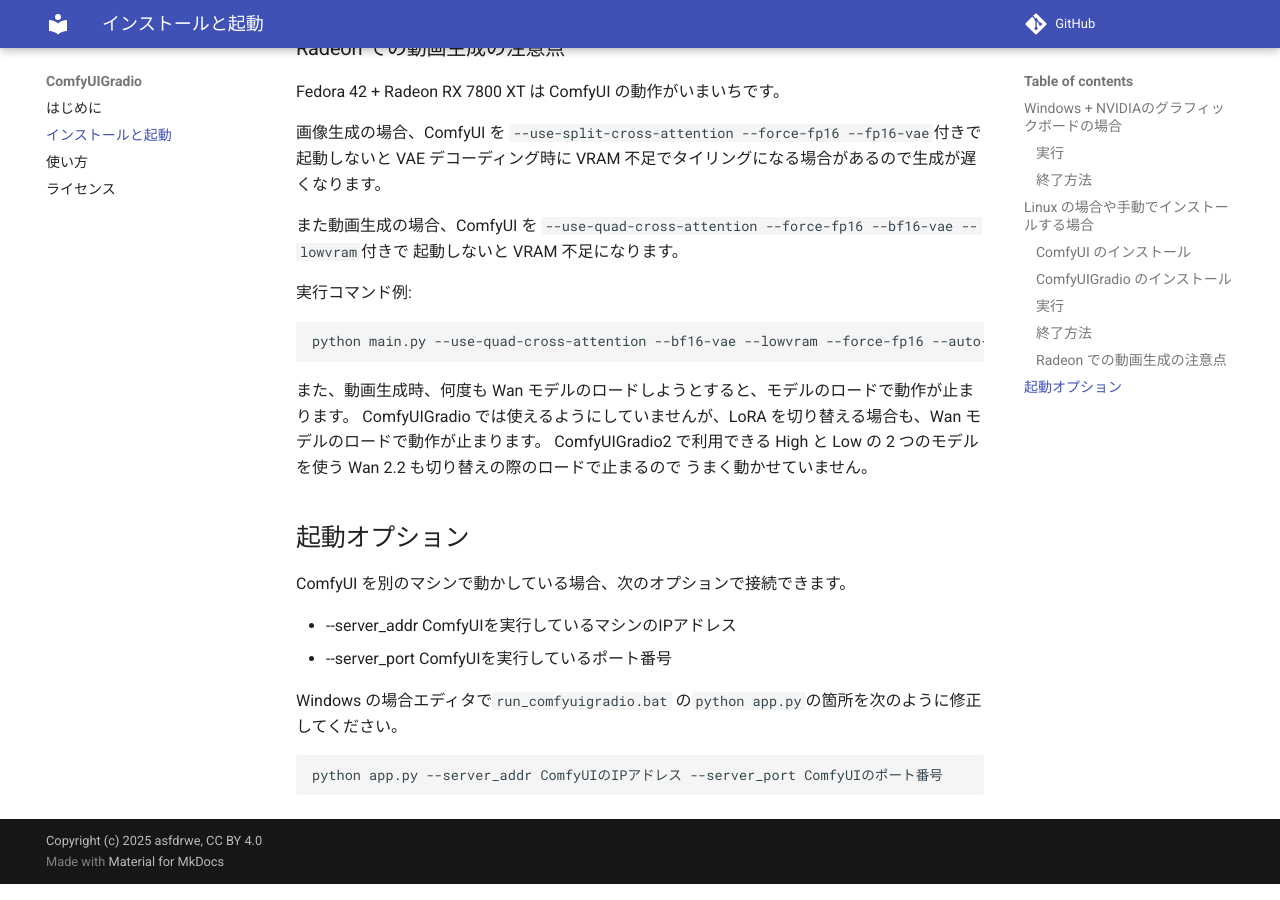
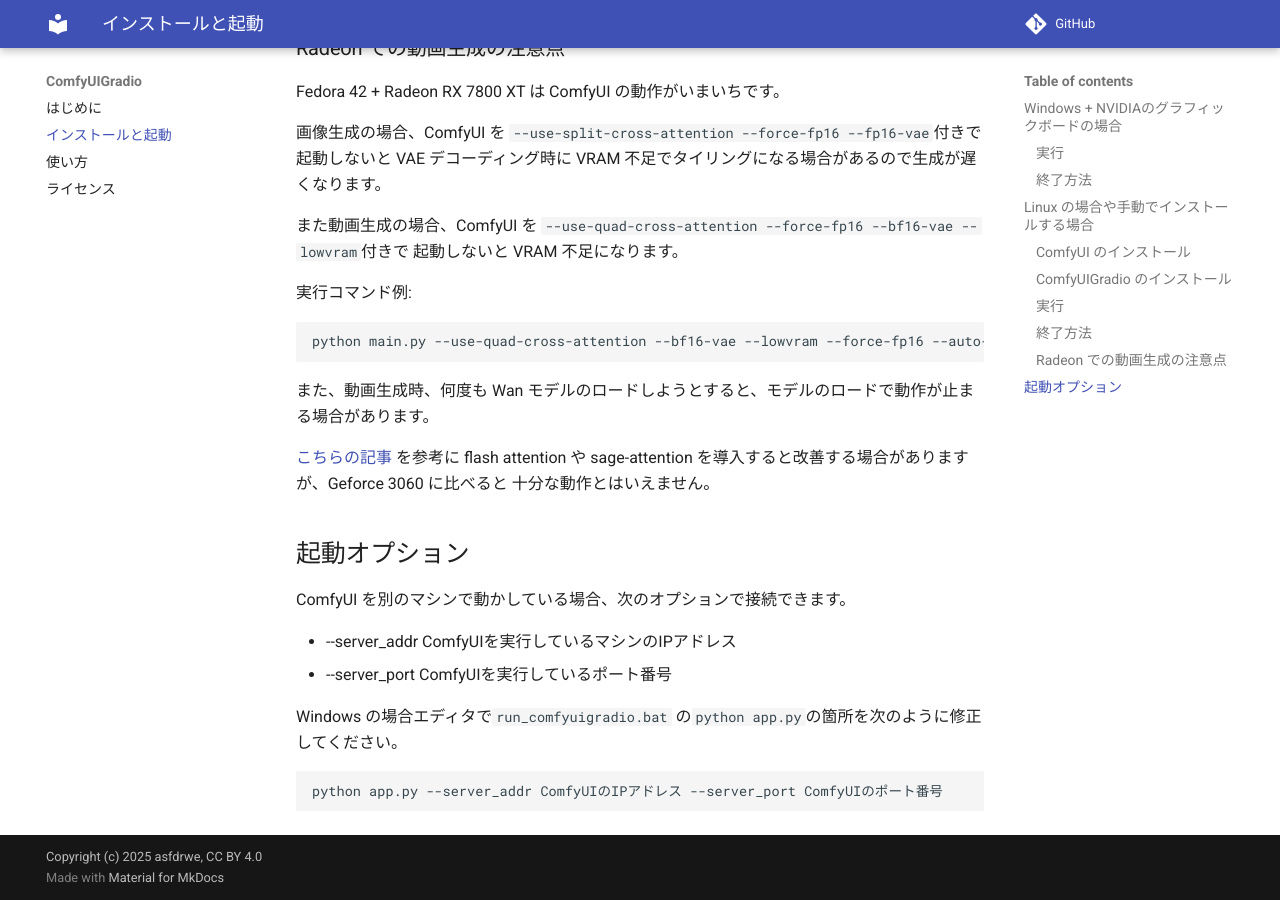
Before and after one commit to asfdrwe/ComfyUIGradio, an MkDocs documentation site: the page built from docs/install.md, in a window 1280 px wide and 900 px high, scrolled down 4082 px. Built offline with MkDocs 1.6.1 and Material for MkDocs 9.7.7, drawn with Linux system fonts in a browser that asks for light colours; comment, search, counter and statistics services are not loaded.

Commit message:
updated document for ROCm

````diff
--- a/docs/install.md
+++ b/docs/install.md
@@ -98,10 +98,10 @@
 python main.py --use-quad-cross-attention --bf16-vae --lowvram --force-fp16 --auto-launch
 ```
 
-また、動画生成時、何度も Wan モデルのロードしようとすると、モデルのロードで動作が止まります。
-ComfyUIGradio では使えるようにしていませんが、LoRA を切り替える場合も、Wan モデルのロードで動作が止まります。
-ComfyUIGradio2 で利用できる High と Low の 2 つのモデルを使う Wan 2.2 も切り替えの際のロードで止まるので
-うまく動かせていません。
+また、動画生成時、何度も Wan モデルのロードしようとすると、モデルのロードで動作が止まる場合があります。
+
+[こちらの記事](https://note.com/kemari_81ckqlbg/n/n9a2b8ad20159) を参考に flash attention や sage-attention を導入すると改善する場合がありますが、Geforce 3060 に比べると
+十分な動作とはいえません。
 
 ## 起動オプション
 ComfyUI を別のマシンで動かしている場合、次のオプションで接続できます。
````
